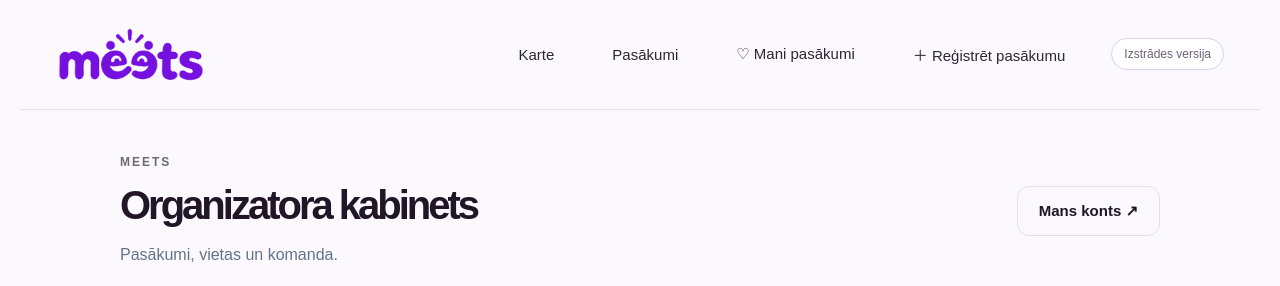
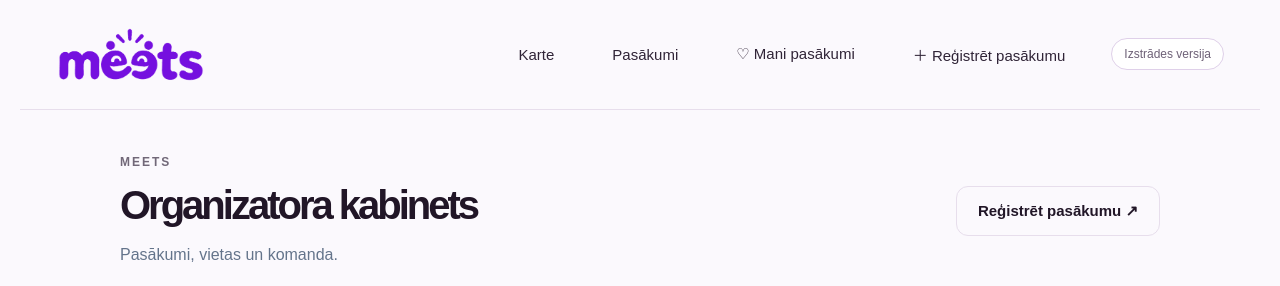
Before and after one commit to girtspolis1-sudo/meets-2, a Next.js app: page /organizators in a window 1280 px wide. Shown: the top 286 px of the page. Built offline with nearby package versions, Linux system fonts and the light colour scheme.

Commit message:
Add one-off recurring and ongoing event choices to organizer registration

```diff
--- a/app/organizators/page.jsx
+++ b/app/organizators/page.jsx
@@ -3,7 +3,7 @@ import {useEffect,useState} from 'react';
 import Link from 'next/link';
 
 const SESSION='meets_user_session_v1';
-const EMPTY={id:'',organization_id:'',venue_id:'',title:'',description:'',category:'Cits',date_from:'',date_to:'',time_from:'',time_to:'',venue_name:'',address:'',price_status:'free',status:'draft'};
+const EMPTY={id:'',organization_id:'',venue_id:'',title:'',description:'',category:'Cits',date_from:'',date_to:'',time_from:'',time_to:'',venue_name:'',address:'',price_status:'free',schedule_kind:'once',recurrence_note:'',status:'draft'};
 async function call(action,values={}){
  let session;try{session=JSON.parse(localStorage.getItem(SESSION)||'null');}catch{}
  if(!session?.access_token)throw Error('Pieslēdzies sadaļā “Mani pasākumi”.');
@@ -41,7 +41,7 @@ export default function OrganizerPage({initialKind='organizer'}){
  const organizations=items.organizations,venues=items.venues.filter(v=>v.organization_id===orgId),submissions=items.submissions.filter(e=>e.organization_id===orgId);
  function edit(item){setDraft({...EMPTY,...item});setEditing(true);setPanel('events');}
  return <section className="meets-organizer-page">
-  <div className="meets-account-heading"><div><p className="eyebrow">MEETS</p><h1>Organizatora kabinets</h1><p className="meets-muted">Pasākumi, vietas un komanda.</p></div><Link className="button" href="/mani-pasakumi">Mans konts ↗</Link></div>
+  <div className="meets-account-heading"><div><p className="eyebrow">MEETS</p><h1>Organizatora kabinets</h1><p className="meets-muted">Pasākumi, vietas un komanda.</p></div><Link className="button" href="/registre-pasakumu">Reģistrēt pasākumu ↗</Link></div>
   {error&&<p className="meets-inline-error" role="alert">{error}</p>}
   {notice&&<p className="meets-organizer-success" role="status">{notice}</p>}
   {!organizations.length?<form className="meets-organizer-form" onSubmit={e=>{e.preventDefault();perform('createOrganization',{name:orgName,kind:orgKind},()=>{setOrgName('');setPanel('events');});}}>
@@ -75,6 +75,7 @@ export default function OrganizerPage({initialKind='organizer'}){
      {!submissions.length&&<p className="meets-muted">Vēl nav iesniegtu pasākumu.</p>}</>:
     <form className="meets-organizer-form" onSubmit={e=>{e.preventDefault();perform('saveEvent',{...draft,organization_id:orgId,status:'pending_review'},()=>{setEditing(false);setDraft(EMPTY);});}}>
      <h2>{draft.id?'Labot pasākumu':'Jauns pasākums'}</h2>
+     <div className="meets-schedule-choice"><label>Pasākuma veids<select value={draft.schedule_kind||'once'} onChange={e=>setDraft({...draft,schedule_kind:e.target.value})}><option value="once">Vienreizējs</option><option value="recurring">Regulārs / atkārtojas</option><option value="ongoing">Pastāvīgs / ilgstošs</option></select></label>{draft.schedule_kind==='recurring'&&<label>Regularitāte<input value={draft.recurrence_note||''} maxLength={300} onChange={e=>setDraft({...draft,recurrence_note:e.target.value})} placeholder="Piem., katru sestdienu plkst. 12.00"/></label>}</div>
      <label>Nosaukums *<input value={draft.title} required minLength={3} maxLength={200} onChange={e=>setDraft({...draft,title:e.target.value})}/></label>
      <div className="meets-organizer-grid"><label>Kategorija<select value={draft.category} onChange={e=>setDraft({...draft,category:e.target.value})}>{CATEGORIES.map(c=><option key={c}>{c}</option>)}</select></label>
      <label>Cena<select value={draft.price_status} onChange={e=>setDraft({...draft,price_status:e.target.value})}><option value="free">Bezmaksas</option><option value="paid">Maksas</option><option value="mixed">Daļēji maksas</option><option value="unknown">Nav zināms</option></select></label>
```
